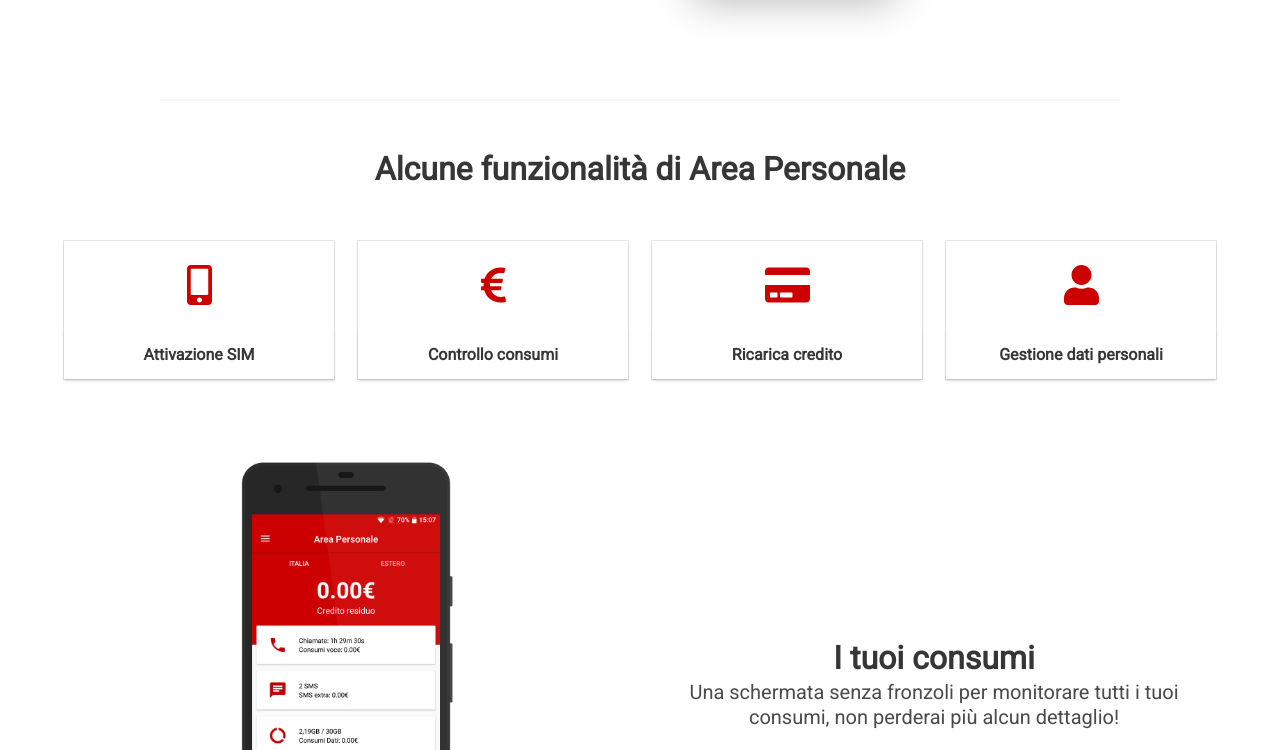
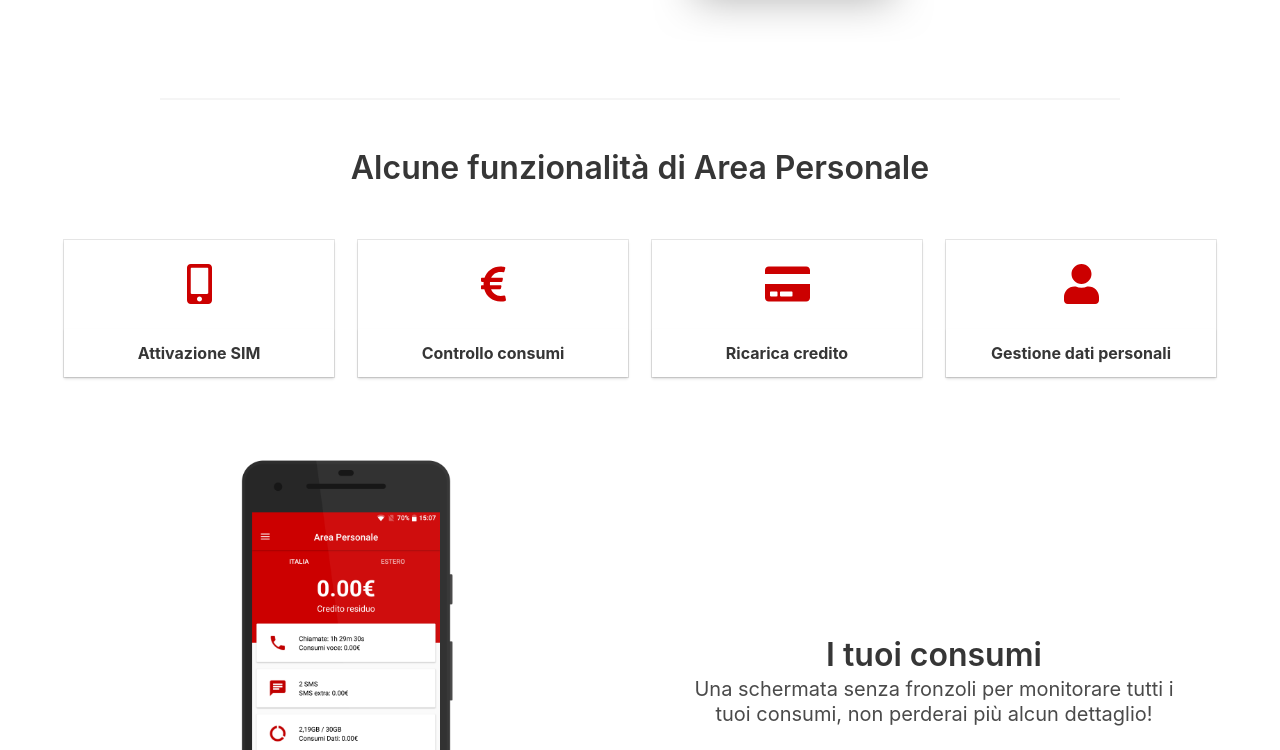
Before and after one commit to Nicuz/AreaPersonale, a plain HTML site: page index.html in a window 1280 px wide. Shown: the part 591-1341 px from the top of the page. Drawn offline with nearby package versions, Linux system fonts and the light colour scheme.

Commit message:
Utilizzo font di sistema

```diff
--- a/index.html
+++ b/index.html
@@ -4,7 +4,6 @@
   <meta charset="UTF-8">
   <meta name="viewport" content="width=device-width, initial-scale=1.0">
   <link rel="stylesheet" href="https://cdnjs.cloudflare.com/ajax/libs/bulma/0.7.1/css/bulma.min.css">
-  <link href="https://fonts.googleapis.com/css?family=Roboto" rel="stylesheet">
   <link rel="stylesheet" href="style.min.css">
   <meta http-equiv="X-UA-Compatible" content="ie=edge">
   <title>Area Personale - app Iliad non ufficiale per Android</title>
--- a/style.min.css
+++ b/style.min.css
@@ -1 +1 @@
-@media(min-width:770px){.is-vertical-center{display:flex;align-items:center}}.is-horizontal-center{justify-content:center}body{font-family:Roboto,sans-serif}.navbar{margin-top:30px;margin-bottom:30px}.navbar-link::after{border-color:#c00}.navbar-dropdown a.navbar-item.is-active{color:red}a,a.navbar-item:hover,a.navbar-link:hover{color:#000;opacity:.8}#logo-img{margin-left:-10px}.separatore{margin:50px auto}#chi-siamo,#contattaci,#features{margin-top:40px;margin-bottom:40px}#contattaci,#cta-dl{background-color:#e74c3c;color:#fff;margin-top:50px;margin-bottom:50px;box-shadow:0 5px 30px 0 rgba(0,0,0,.35)}#contattaci .title,#cta-dl .title{color:#fff}#contattaci a{color:#fff}card{border-radius:5px;box-shadow:0 5px 30px 0 rgba(0,0,0,.15)}.title-features{margin-bottom:30px}.footer{background-color:transparent;padding:1rem}@media screen and (max-width:1024px){.container{margin-left:10px;margin-right:10px}}@media(max-width:769px){.mobile-columns{flex-direction:column-reverse;display:flex;}}
+@media(min-width:770px){.is-vertical-center{display:flex;align-items:center}}.is-horizontal-center{justify-content:center}.navbar{margin-top:30px;margin-bottom:30px}.navbar-link::after{border-color:#c00}.navbar-dropdown a.navbar-item.is-active{color:red}a,a.navbar-item:hover,a.navbar-link:hover{color:#000;opacity:.8}#logo-img{margin-left:-10px}.separatore{margin:50px auto}#chi-siamo,#contattaci,#features{margin-top:40px;margin-bottom:40px}#contattaci,#cta-dl{background-color:#e74c3c;color:#fff;margin-top:50px;margin-bottom:50px;box-shadow:0 5px 30px 0 rgba(0,0,0,.35)}#contattaci .title,#cta-dl .title{color:#fff}#contattaci a{color:#fff}card{border-radius:5px;box-shadow:0 5px 30px 0 rgba(0,0,0,.15)}.title-features{margin-bottom:30px}.footer{background-color:transparent;padding:1rem}@media screen and (max-width:1024px){.container{margin-left:10px;margin-right:10px}}@media(max-width:769px){.mobile-columns{flex-direction:column-reverse;display:flex;}}
```
